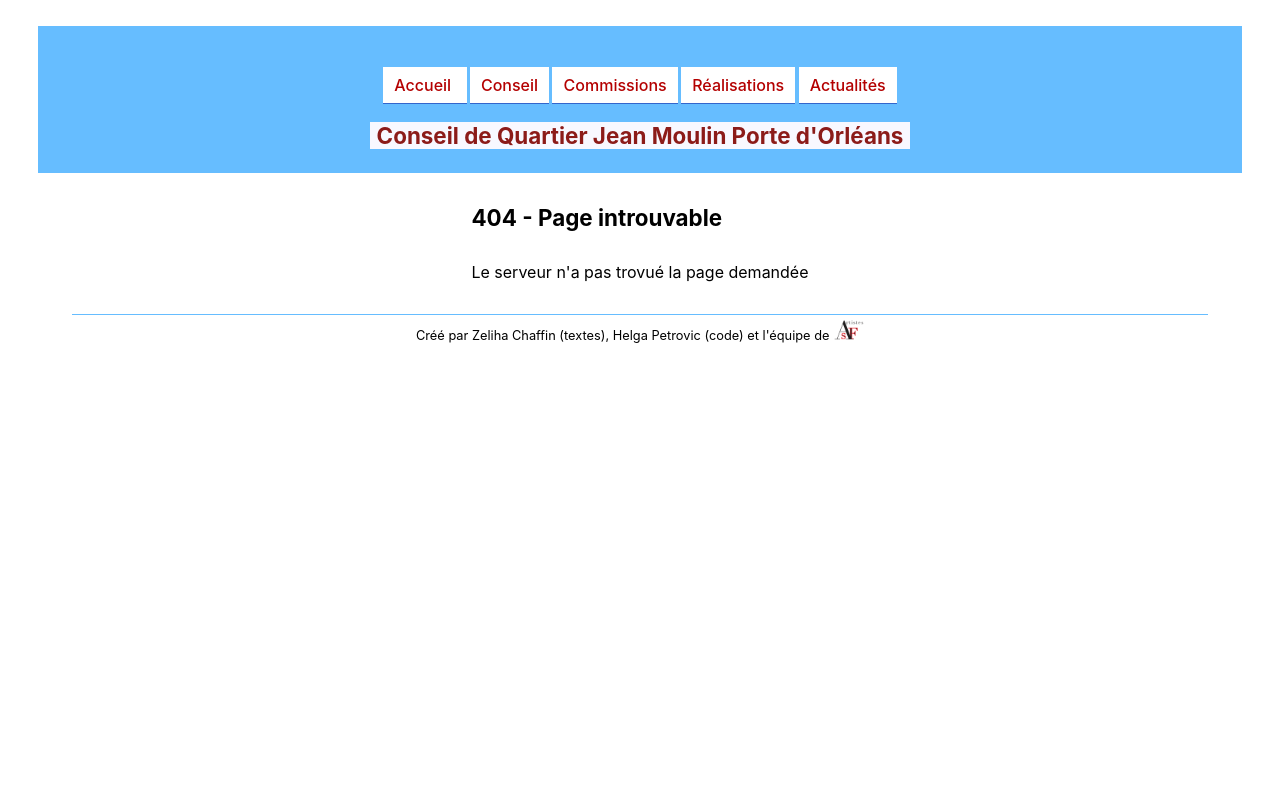
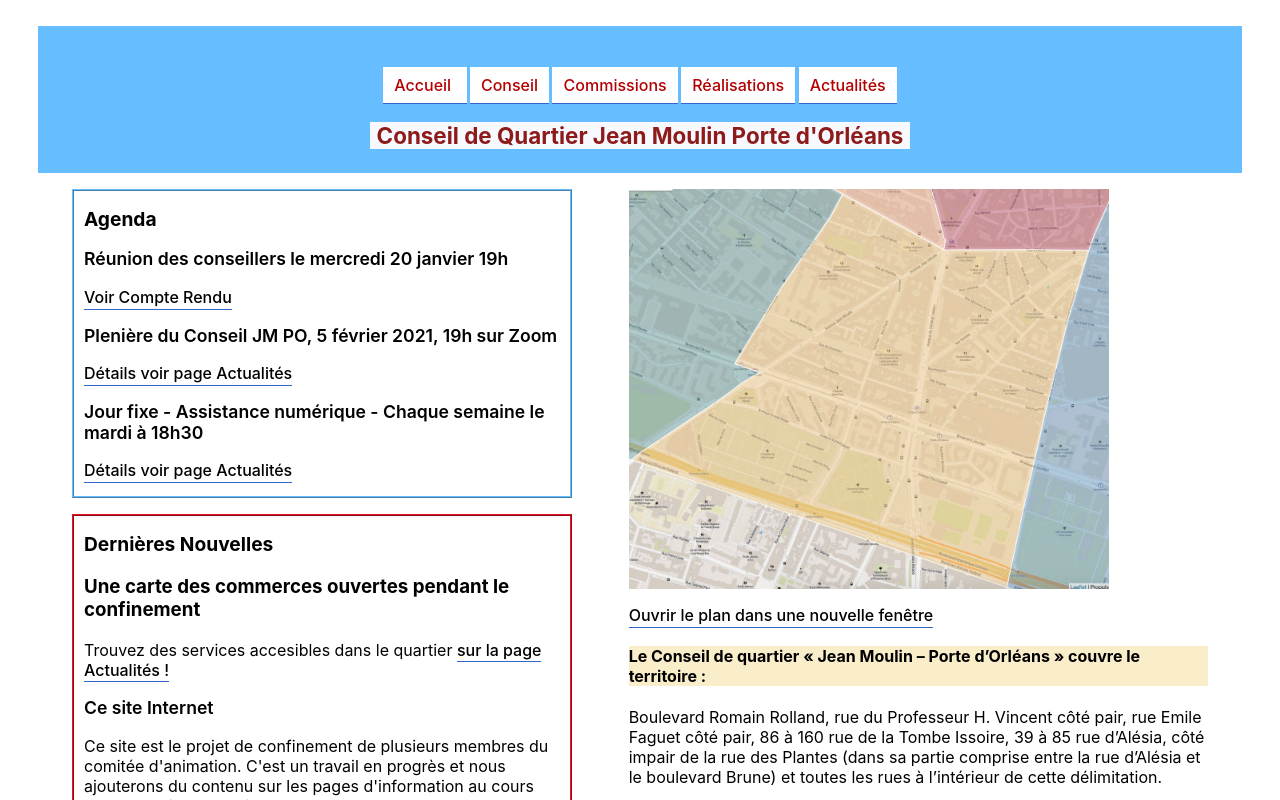
Before and after one commit to helgaParis/animation, a Next.js app: page /testindex in a window 1280 px wide. Before the commit this address had no page. Shown: the top 800 px of the page. Built offline with nearby package versions, Linux system fonts and the light colour scheme.

Commit message:
test index

```diff
--- /dev/null
+++ b/pages/testindex.js
@@ -0,0 +1,85 @@
+import Head from 'next/head'
+import Layout, { siteTitle } from '../components/layout'
+import styles from '../styles/Home.module.css'
+import stylesPlan from '../styles/plan.module.css'
+import Link from 'next/link'
+
+
+export default function Home() {
+  return (
+    <Layout >
+        <Head>
+            <title>Accueil - {siteTitle}</title>
+            <meta
+                name="keywords"
+                content="Accueil, conseil de quartier, democratie participative, democratie de proximité, contribuer, vie de quartier, Porte d'Orléans, Jean Moulin, Alésia, Paris 14e,"
+            />
+        </Head>
+
+        <main className={styles.main}>
+            <div className={stylesPlan.row}>
+
+                <div className={stylesPlan.column}>
+                    <div className={styles.encadrebleu}>
+                    <h2 className={styles.subtitle}>Agenda</h2>
+                    <h3 className={styles.subsubtitle}>Réunion des conseillers le mercredi 20 janvier 19h</h3>
+                    <p><Link href="/anim/cra10">
+                    <a title="Compte Rendu">Voir Compte Rendu</a>
+                    </Link>
+                                </p>
+                    <h3 className={styles.subsubtitle}>Plenière du Conseil JM PO, 5 février 2021, 19h sur Zoom</h3>
+                    <p><Link href="/blog">
+                    <a title="Détails">Détails voir page Actualités</a>
+                    </Link>
+                                </p>
+
+                    <h3 className={styles.subsubtitle}>Jour fixe - Assistance numérique - Chaque semaine le mardi à 18h30 </h3>
+                    <p><Link href="/blog">
+                    <a title="Détails">Détails voir page Actualités</a>
+                    </Link>
+                                </p>
+                    </div>
+                    <div className={styles.encadre}>
+                        <h2 className={styles.subtitle}>Dernières Nouvelles</h2>
+                        <h3>Une carte des commerces ouvertes pendant le confinement</h3>
+                        <p>Trouvez des services accesibles dans le quartier {""}
+                        <Link href="/blog">
+                        <a title="Page des actualités" >sur la page Actualités ! </a>
+                        </Link>
+                        </p>
+
+                        <h3 className={styles.subsubtitle}>Ce site Internet</h3>
+                        <p>Ce site est le projet de confinement de plusieurs membres du comitée d'animation. C'est un travail en progrès et nous ajouterons du contenu sur les pages d'information au cours des prochaines semaines. </p>
+                        <p>N'hésitez pas à nous faire part de vos {""}
+                        <Link href="/contribuer">
+                                    <a title="Page de contributions" >propositions </a>
+                                    </Link>
+                        et de nous informer de vos événements dans le quartier.</p>
+                    </div>
+
+                </div>
+ <div className={stylesPlan.columnright}>
+ <div className={stylesPlan.swappy}>
+   <div className={stylesPlan.ibottom}>
+     <img src="/plan-jmpo.jpg"  alt="Quartier Jean Moulin Porte d'Orléans" className={stylesPlan.plan14} ></img>
+     </div>
+     <div  className={stylesPlan.itop}>
+        <img src="/plan14e.jpg" alt="Plan des six quartiers du 14e  à Paris" className={stylesPlan.plan14} ></img>
+    </div>
+ </div>
+   <p><a href="https://opendata.paris.fr/map/les_conseil_de_quartier_du_14e/?location=16,48.82275,2.32633&basemap=stamen.toner" rel="noopener noreferrer" target="_blank">Ouvrir le plan dans une nouvelle fenêtre</a></p>
+   <h4 className={stylesPlan.fondjauneplan}>Le Conseil de quartier « Jean Moulin – Porte d’Orléans » couvre le territoire : </h4>
+   <p >Boulevard Romain Rolland,
+       rue du Professeur H. Vincent côté pair, rue Emile Faguet côté pair, 86 à 160 rue de la Tombe Issoire,
+       39 à 85 rue d’Alésia, côté impair de la rue des Plantes (dans sa partie comprise entre la rue d’Alésia
+       et le boulevard Brune) et toutes les rues à l’intérieur de cette délimitation.
+   </p>
+
+</div>
+</div>
+
+        </main>
+
+    </Layout>
+  )
+}
```
